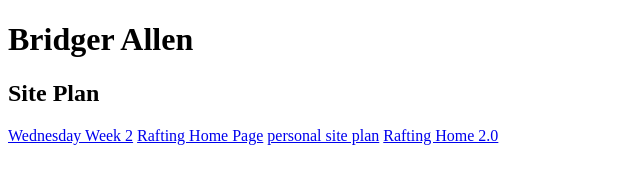
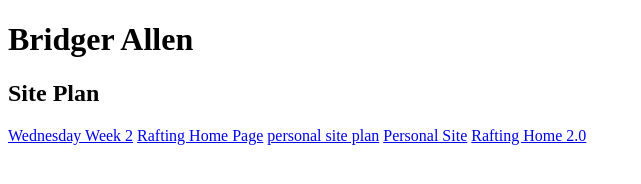
Before and after one commit to bridgera/wdd130, a plain HTML site: page index.html in a window 1280 px wide. Shown: the whole page, without its empty margins (0-641 px from the left). Drawn offline with Linux system fonts and the light colour scheme.

Commit message:
indexfix

```diff
--- a/index.html
+++ b/index.html
@@ -14,6 +14,7 @@
     <a href="./Portfolio Site/site-plan-personal-sote.html"
       >personal site plan</a
     >
+    <a href="./Portfolio Site/index.html">Personal Site</a>
     <a href="./Rafting 2.0/index.html">Rafting Home 2.0</a>
   </body>
 </html>
```
